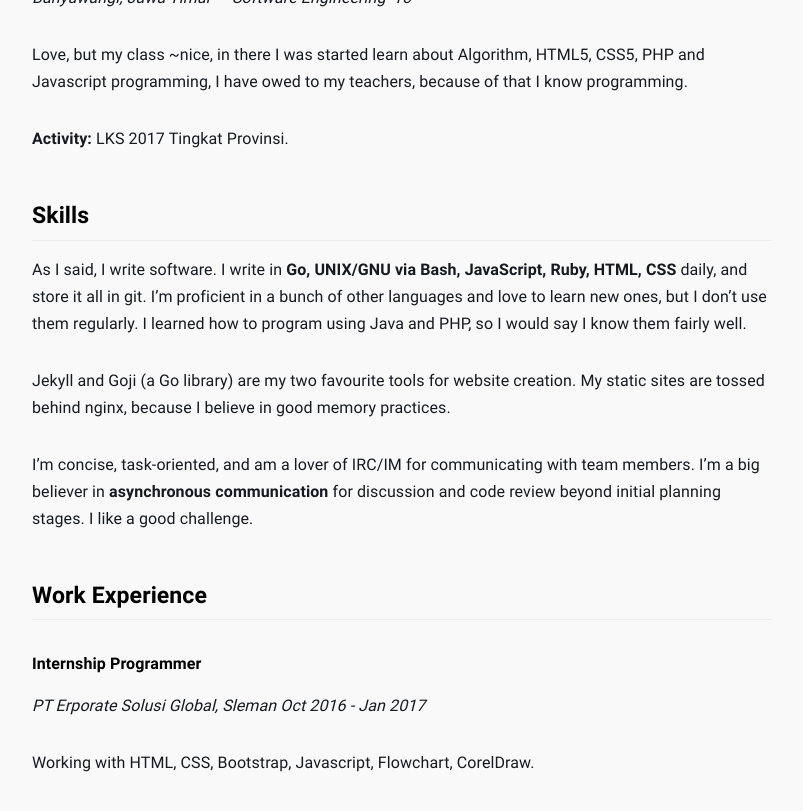
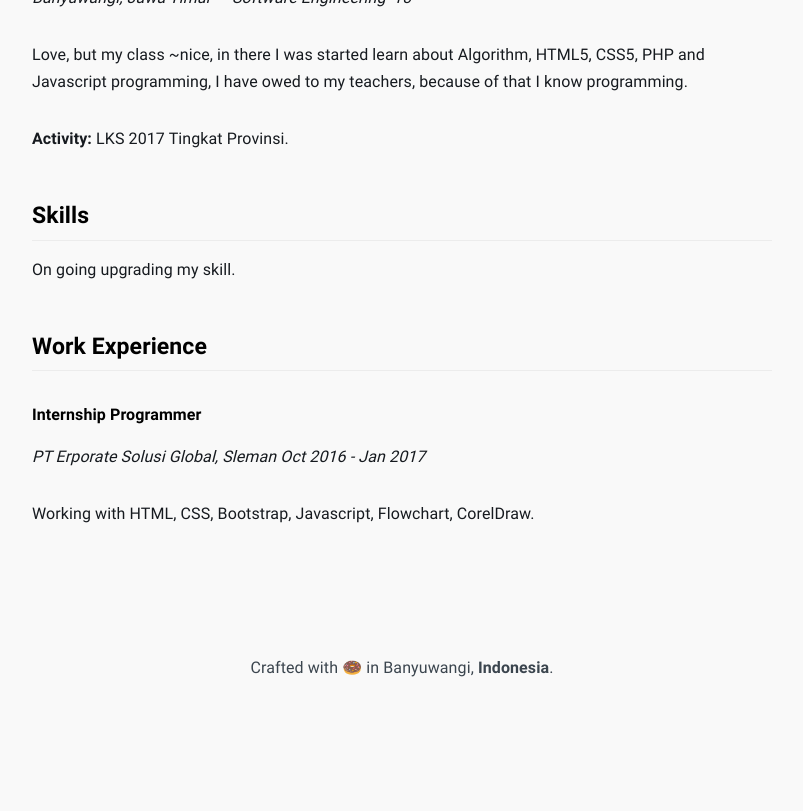
Before and after one commit to piharpi/piharpi.com, a Jekyll site: the page built from resume.md, in a window 1280 px wide and 900 px high, scrolled down 1158 px. Shown: the top 811 px of the window, without its empty margins (238-1041 px from the left). Built offline with Jekyll 4.4.1, drawn with Linux system fonts in a browser that asks for light colours; our own code applies the rules of GitHub Pages for plain Markdown files; after the commit the page ends 1871 px from its top, so only the background shows below that.

Commit message:
modified resume

```diff
--- a/resume.md
+++ b/resume.md
@@ -30,11 +30,7 @@ Love, but my class ~nice, in there I was started learn about Algorithm, HTML5, C
 __Activity:__ LKS 2017 Tingkat Provinsi.
 
 ### Skills
-As I said, I write software. I write in __Go, UNIX/GNU via Bash, JavaScript, Ruby, HTML, CSS__ daily, and store it all in git. I’m proficient in a bunch of other languages and love to learn new ones, but I don’t use them regularly. I learned how to program using Java and PHP, so I would say I know them fairly well.
-
-Jekyll and Goji (a Go library) are my two favourite tools for website creation. My static sites are tossed behind nginx, because I believe in good memory practices.
-
-I’m concise, task-oriented, and am a lover of IRC/IM for communicating with team members. I’m a big believer in __asynchronous communication__ for discussion and code review beyond initial planning stages. I like a good challenge.
+On going upgrading my skill.
 
 ### Work Experience
 ##### Internship Programmer
```
